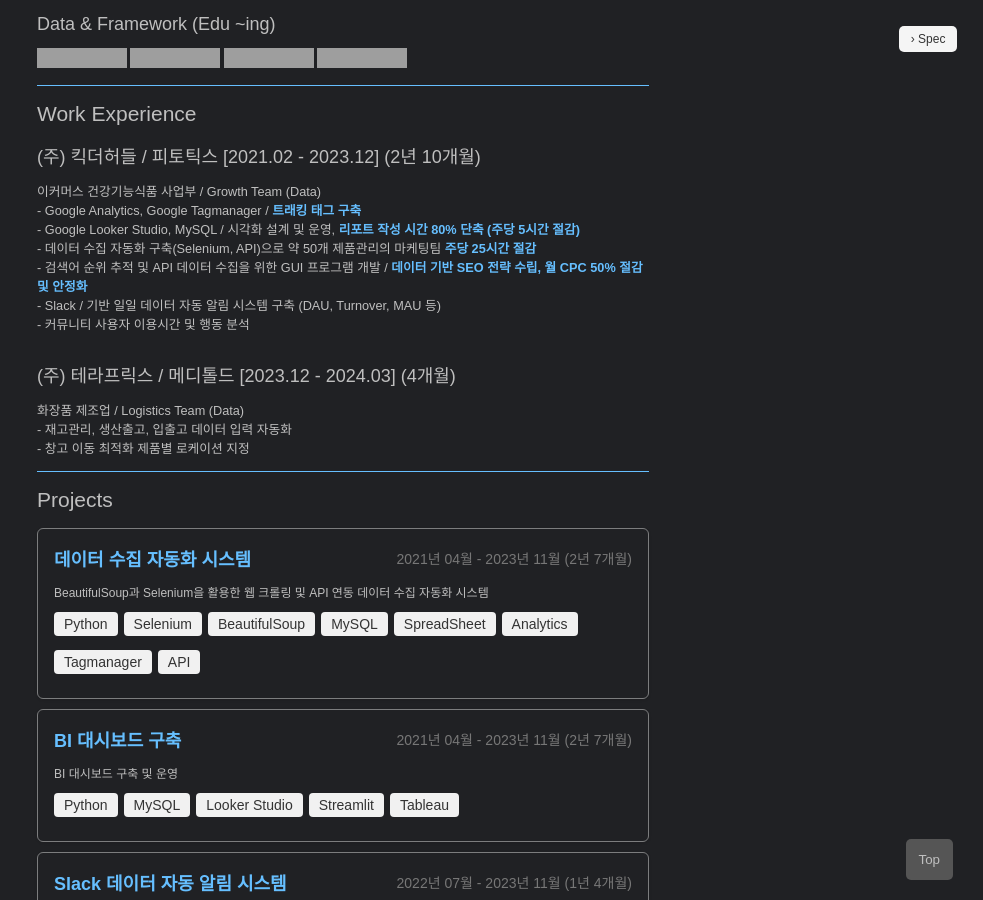
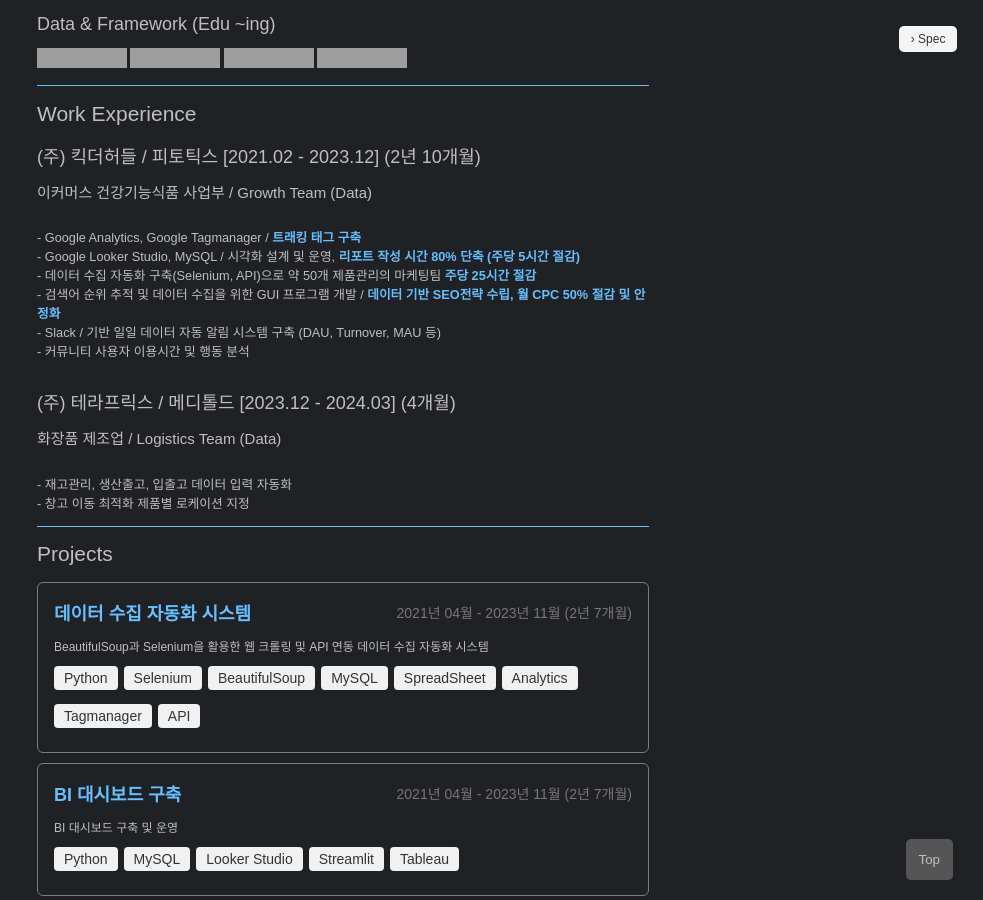
Before and after one commit to pozuhtuhv/pozuhtuhv.github.io, a Jekyll site: the page built from portfolio.html, in a window 1280 px wide and 900 px high, scrolled down 857 px, cut to the strip 0-900 px from the top of the window. Shown: the whole strip, without its empty margins (297-1280 px from the left). Built offline with Jekyll 4.4.1, drawn with Linux system fonts in a browser that asks for light colours; some web fonts are replaced; grey boxes are pictures that could not be loaded.

Commit message:
(edit) page_img

```diff
--- a/portfolio.html
+++ b/portfolio.html
@@ -263,17 +263,19 @@ layout: default
 
   <h3>Work Experience</h3>
   <h4>(주) 킥더허들 / 피토틱스 [2021.02 - 2023.12] (2년 10개월)</h4>
-  <p>이커머스 건강기능식품 사업부 / Growth Team (Data)</p>
+  <h5>이커머스 건강기능식품 사업부 / Growth Team (Data)</h5>
+  <br>
   <p>- Google Analytics, Google Tagmanager / <b>트래킹 태그 구축</b></p>
   <p>- Google Looker Studio, MySQL / 시각화 설계 및 운영, <b>리포트 작성 시간 80% 단축 (주당 5시간 절감)</b></p>
   <p>- 데이터 수집 자동화 구축(Selenium, API)으로 약 50개 제품관리의 마케팅팀 <b>주당 25시간 절감</b></p>
-  <p>- 검색어 순위 추적 및 API 데이터 수집을 위한 GUI 프로그램 개발 / <b>데이터 기반 SEO 전략 수립, 월 CPC 50% 절감 및 안정화</b></p>
+  <p>- 검색어 순위 추적 및 데이터 수집을 위한 GUI 프로그램 개발 / <b>데이터 기반 SEO전략 수립, 월 CPC 50% 절감 및 안정화</b></p>
   <p>- Slack / 기반 일일 데이터 자동 알림 시스템 구축 (DAU, Turnover, MAU 등)</p>
   <p>- 커뮤니티 사용자 이용시간 및 행동 분석</p>
 
   <br>
   <h4>(주) 테라프릭스 / 메디톨드 [2023.12 - 2024.03] (4개월)</h4>
-  <p>화장품 제조업 / Logistics Team (Data)</p>
+  <h5>화장품 제조업 / Logistics Team (Data)</h5>
+  <br>
   <p>- 재고관리, 생산출고, 입출고 데이터 입력 자동화</p>
   <p>- 창고 이동 최적화 제품별 로케이션 지정</p>
 
```
Also changed, not shown: assets/portfolio/portfolio-project-2.webp, assets/portfolio/portfolio-project-2.webp1.webp (added).
